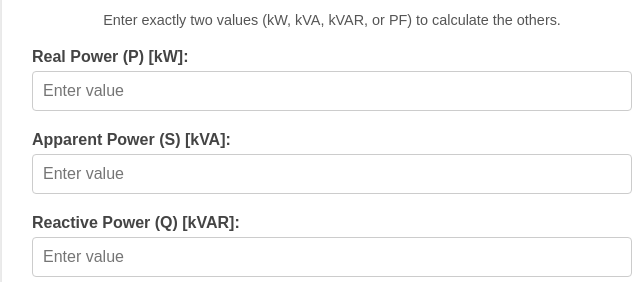
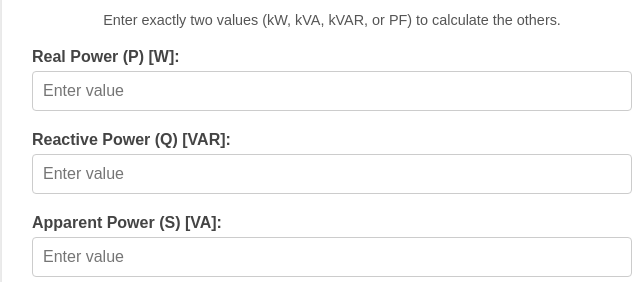
Before and after one commit to djurcola/ElectricalCalculators, a plain HTML site: page index.html in a window 1280 px wide. Both pictures are taken after a click on the button "Power Factor". Shown: the part 235-517 px from the top of the page, 308-948 px from the left. Drawn offline with Linux system fonts and the light colour scheme.

Commit message:
Update index.html

```diff
--- a/index.html
+++ b/index.html
@@ -45,16 +45,16 @@
                 <p>Enter exactly two values (kW, kVA, kVAR, or PF) to calculate the others.</p>
 
                  <div class="input-group">
-                    <label for="kw">Real Power (P) [kW]:</label>
+                    <label for="kw">Real Power (P) [W]:</label>
                     <input type="number" id="kw" placeholder="Enter value" step="any">
                 </div>
                  <div class="input-group">
-                    <label for="kva">Apparent Power (S) [kVA]:</label>
-                    <input type="number" id="kva" placeholder="Enter value" step="any">
+                    <label for="kvar">Reactive Power (Q) [VAR]:</label>
+                    <input type="number" id="kvar" placeholder="Enter value" step="any">
                 </div>
                  <div class="input-group">
-                    <label for="kvar">Reactive Power (Q) [kVAR]:</label>
-                    <input type="number" id="kvar" placeholder="Enter value" step="any">
+                    <label for="kva">Apparent Power (S) [VA]:</label>
+                    <input type="number" id="kva" placeholder="Enter value" step="any">
                 </div>
                  <div class="input-group">
                     <label for="pf">Power Factor (PF):</label>
```
